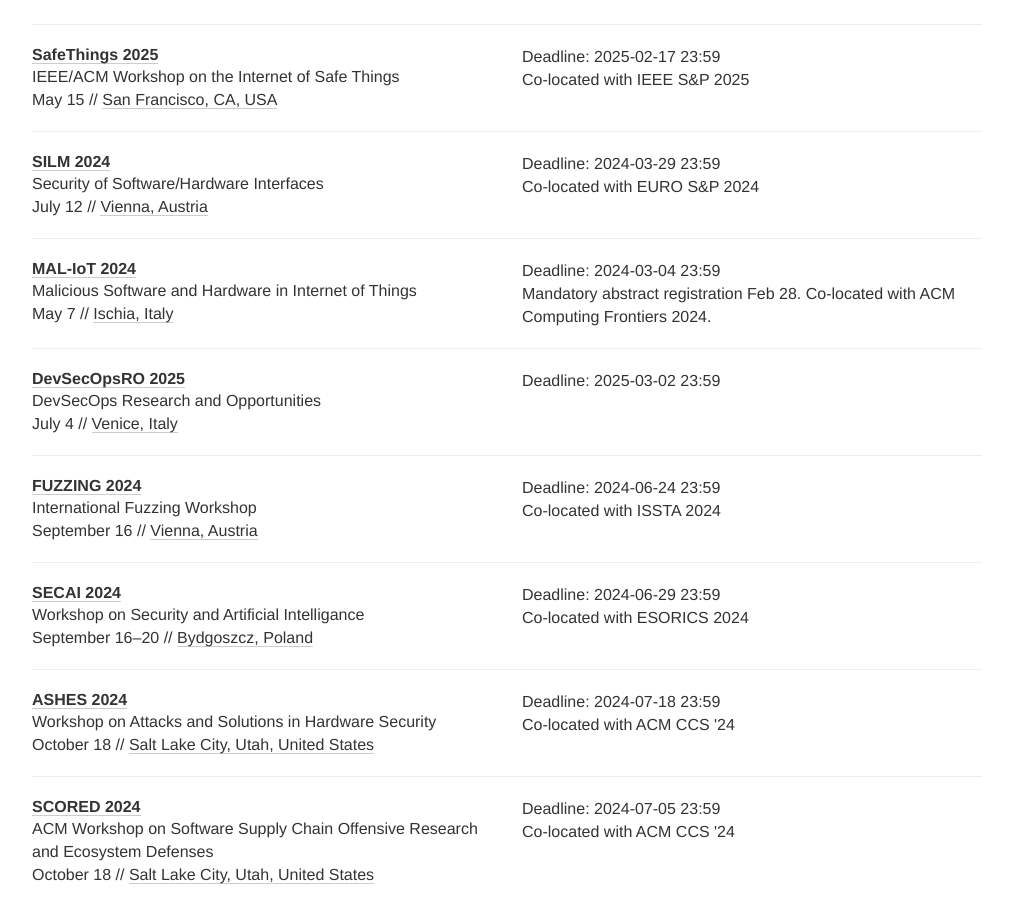
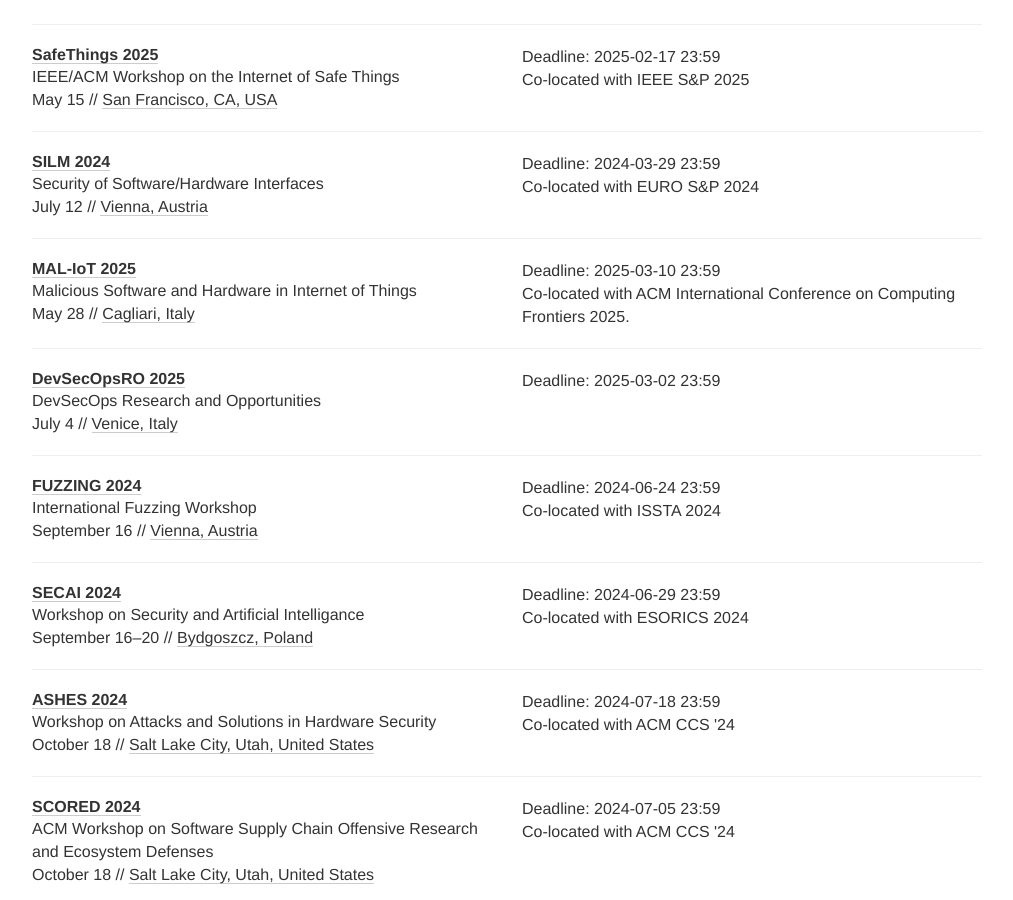
Before and after one commit to sec-deadlines/sec-deadlines.github.io, a Jekyll site: the page built from index.html, in a window 1280 px wide and 900 px high, scrolled down 13865 px. Shown: the whole window, without its empty margins (133-1146 px from the left). Built offline with Jekyll 4.4.1, drawn with Linux system fonts in a browser that asks for light colours; nearby versions of some CDN libraries; comment, search, counter and statistics services are not loaded.

Commit message:
It's late but it helps keep track of MAL-IoT

```diff
--- a/_data/conferences.yml
+++ b/_data/conferences.yml
@@ -954,12 +954,12 @@
 
 - name: MAL-IoT
   description: Malicious Software and Hardware in Internet of Things
-  year: 2024
-  link: http://mal-iot2024.alari.ch/
-  deadline: ["2024-03-04 23:59"]
-  comment: Mandatory abstract registration Feb 28. Co-located with ACM Computing Frontiers 2024.
-  date: May 7
-  place: Ischia, Italy
+  year: 2025
+  link: https://security.ucc.ie/mal-iot2025/
+  deadline: ["2025-03-10 23:59"]
+  comment: Co-located with ACM International Conference on Computing Frontiers 2025.
+  date: May 28
+  place: Cagliari, Italy
   tags: [SEC, PRIV, CRYPTO, SHOP]
 
 - name: DevSecOpsRO
```
